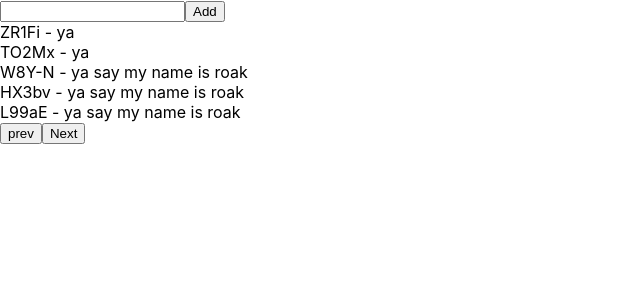
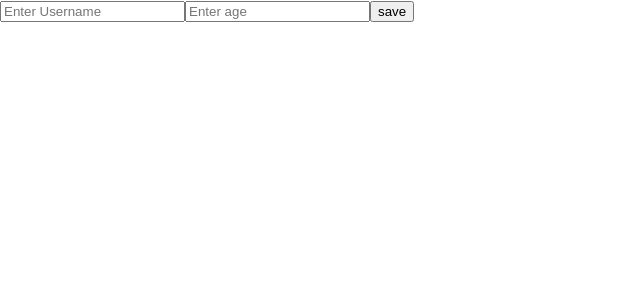
Before and after one commit to ronak-d/Practise, a React (Create React App) app in the folder learning/: page / in a window 1280 px wide. Shown: the top 300 px of the page, without its empty margins (0-640 px from the left). Built offline with nearby package versions, Linux system fonts and the light colour scheme; data requests are answered from the project's data file.

Commit message:
methods we can found uingid and value

```diff
--- a/learning/src/App.js
+++ b/learning/src/App.js
@@ -5,6 +5,7 @@ import React from "react";
 // import Example from "./Components/LifecycleM/Example"/
 // import Use from "./Components/useeffect/Use";
 import Todo from "./Components/Useeffect/Todo";
+import Form from "./Components/UseRef/Form";
 function App() {
 
   function receiver(value) {
@@ -19,7 +20,8 @@ function App() {
       {/* <Todos/> */}
       {/* <Example/> */}
       {/* <Use/> */}
-      <Todo/>
+      {/* <Todo/> */}
+      <Form/>
     </div>
   );
 }
--- a/learning/src/Components/UseRef/Form.jsx
+++ b/learning/src/Components/UseRef/Form.jsx
@@ -10,13 +10,15 @@ const Form = () => {
     })
 
     function handleChange(event){
+        // we can also destructure it like (event has (id can be username/age) form event.target).
+        // const {id,value} = event.target -> 1 method.
 
         setFormData({
             ...formData,
-            [event.target.id] : event.target.value // this lines means
-            //
+            // [id] : value     -> 1 method.
+            [event.target.id] : event.target.value // 2 -> method.
+            // formData.id(can be username/age) = to the value of username/age.
         })
-
     }
 
   return (
@@ -27,7 +29,7 @@ const Form = () => {
 
         <input onChange={handleChange} id="username" type="text" placeholder="Enter Username" />
         <input onChange={handleChange} id="age" type="number"placeholder="Enter age" />
-        <button onclick={()=>handleChange}>save</button>
+        <button onClick={()=>handleChange}>save</button>
     </div>
   )
 }
```
